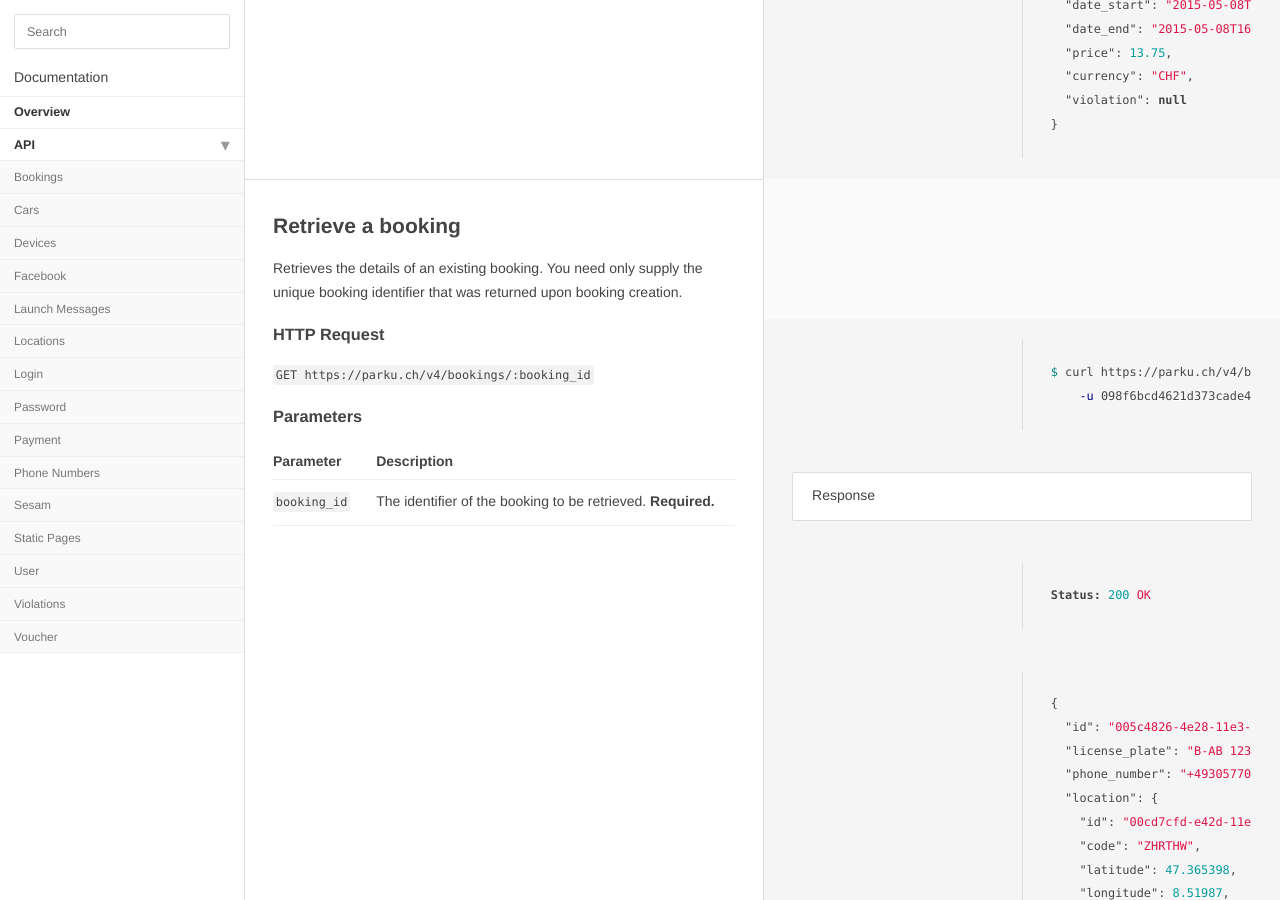
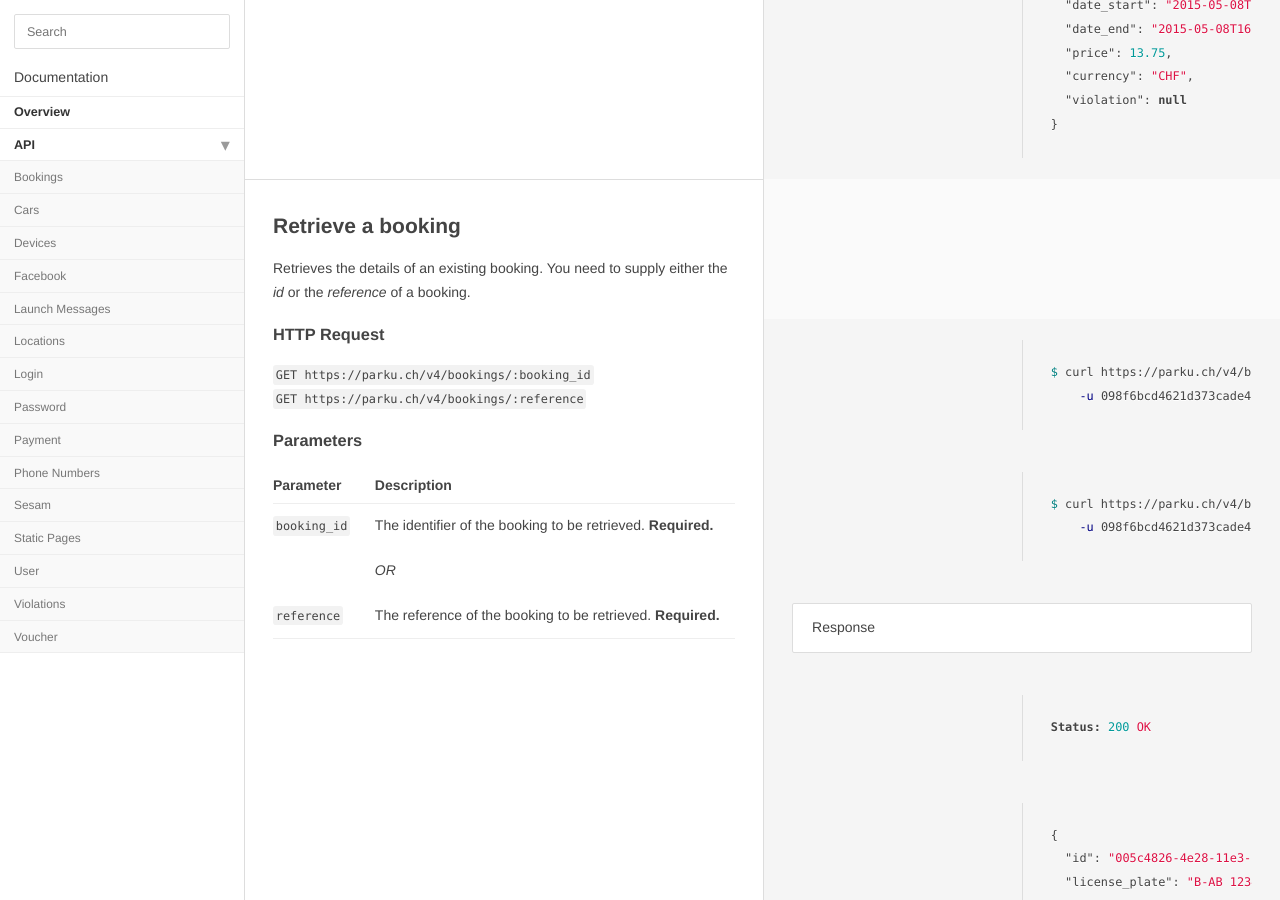
Before and after one commit to parku/docs, a Jekyll site: the page built from api/bookings.md, in a window 1280 px wide and 900 px high, scrolled down 1439 px. Built offline with Jekyll 4.4.1, drawn with Linux system fonts in a browser that asks for light colours; Markdown is read by kramdown in place of the engine named in the settings.

Commit message:
SYS-794 new endpoint

````diff
--- a/api/bookings.md
+++ b/api/bookings.md
@@ -99,10 +99,15 @@ The field provider info should contain required payment information. Typically y
 
 ## Retrieve a booking
 
-Retrieves the details of an existing booking. You need only supply the unique booking identifier that was returned upon booking creation.
+Retrieves the details of an existing booking. You need to supply either the _id_ or the _reference_ of a booking.
 
 ```sh
 $ curl {{ site.parku.api }}/bookings/005c4826-4e28-11e3-a675-d43d7eece53d \
+    -u 098f6bcd4621d373cade4e832627b4f6:parku
+```
+
+```sh
+$ curl {{ site.parku.api }}/bookings/HRS5J \
     -u 098f6bcd4621d373cade4e832627b4f6:parku
 ```
 
@@ -186,12 +191,16 @@ Status: 200 OK
 ### HTTP Request
 
 `GET {{ site.parku.api }}/bookings/:booking_id`
+`GET {{ site.parku.api }}/bookings/:reference`
 
 ### Parameters
 
 Parameter      | Description
 ---            | ---
 `booking_id`   | The identifier of the booking to be retrieved. __Required.__
+               | _OR_
+`reference`    | The reference of the booking to be retrieved. __Required.__
+
 
 
 ## Custom extend prices
````
